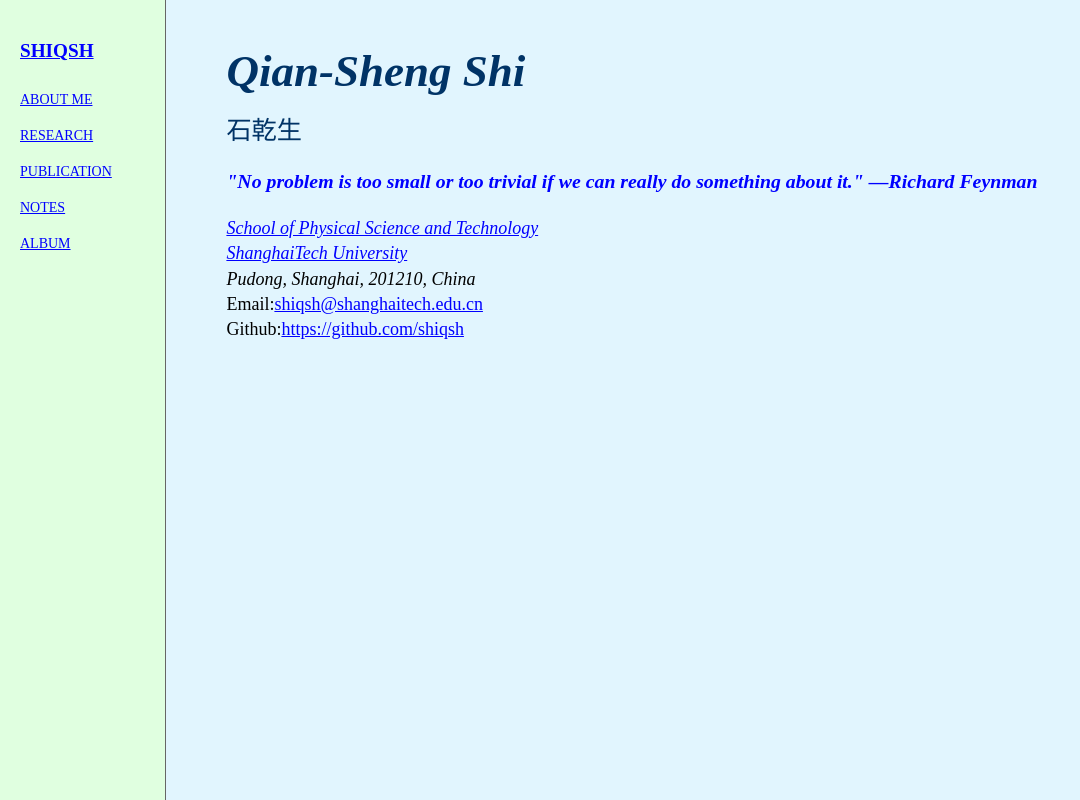
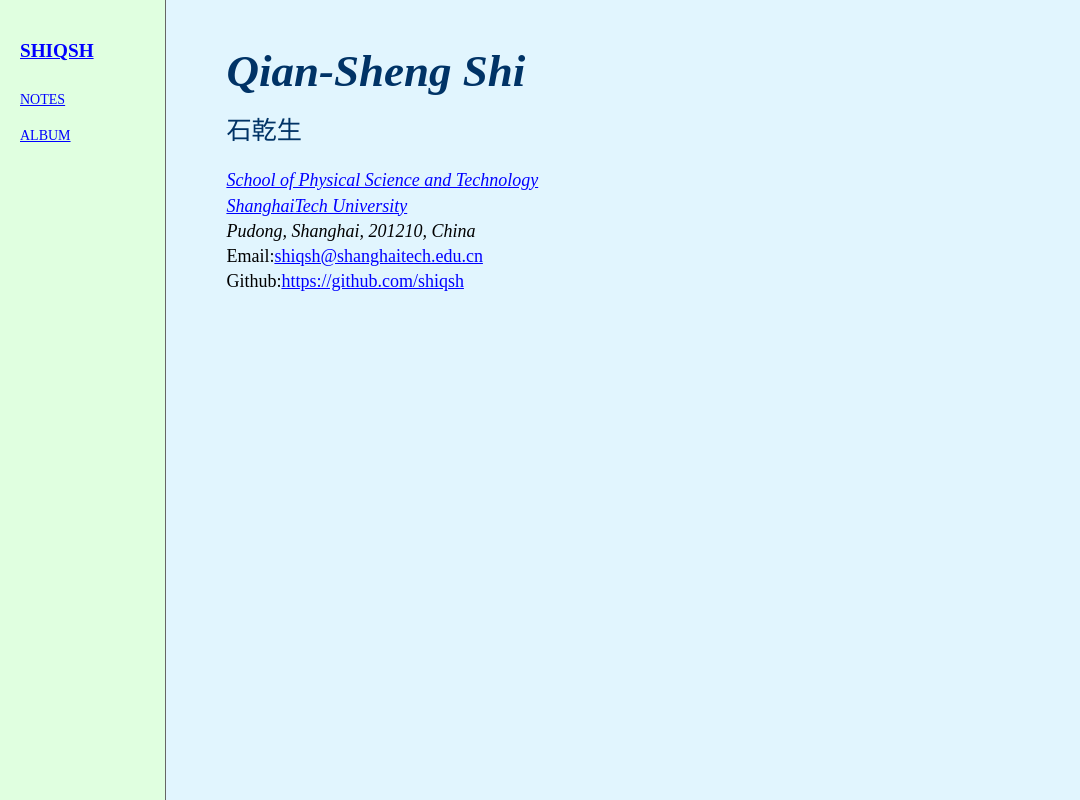
Before and after one commit to shiqsh/shiqsh.github.io, a plain HTML site: page index.html in a window 1280 px wide. Shown: the whole page, without its empty margins (0-1080 px from the left). Drawn offline with Linux system fonts and the light colour scheme.

Commit message:
Comment out 'About Me' link and quote paragraph
Commented out the 'About Me' link and the quote paragraph in the HTML file.

```diff
--- a/index.html
+++ b/index.html
@@ -92,9 +92,9 @@
 
     <div class="sidebar">
         <a href="index.html" style="font-size: 1.2em; font-weight: bold; margin-bottom: 30px;">shiqsh</a>
-        <a href="aboutme.html">About Me</a>
+        <!-- <a href="aboutme.html">About Me</a>
         <a href="research.html">Research</a>
-        <a href="publication.html">Publication</a>
+        <a href="publication.html">Publication</a> -->
         <a href="notes.html">Notes</a>
         <a href="ablum.html">Album</a>
     </div>
@@ -103,9 +103,9 @@
         <h1>Qian-Sheng Shi</h1>
         <div class="chinese-name">石乾生</div>
 
-        <p class="quote">
+        <!-- <p class="quote">
             "No problem is too small or too trivial if we can really do something about it." —Richard Feynman
-        </p>
+        </p> -->
 
         <p>
             <a href="https://spst.shanghaitech.edu.cn/" target="_blank"><em>School of Physical Science and Technology</em></a><br>
```
